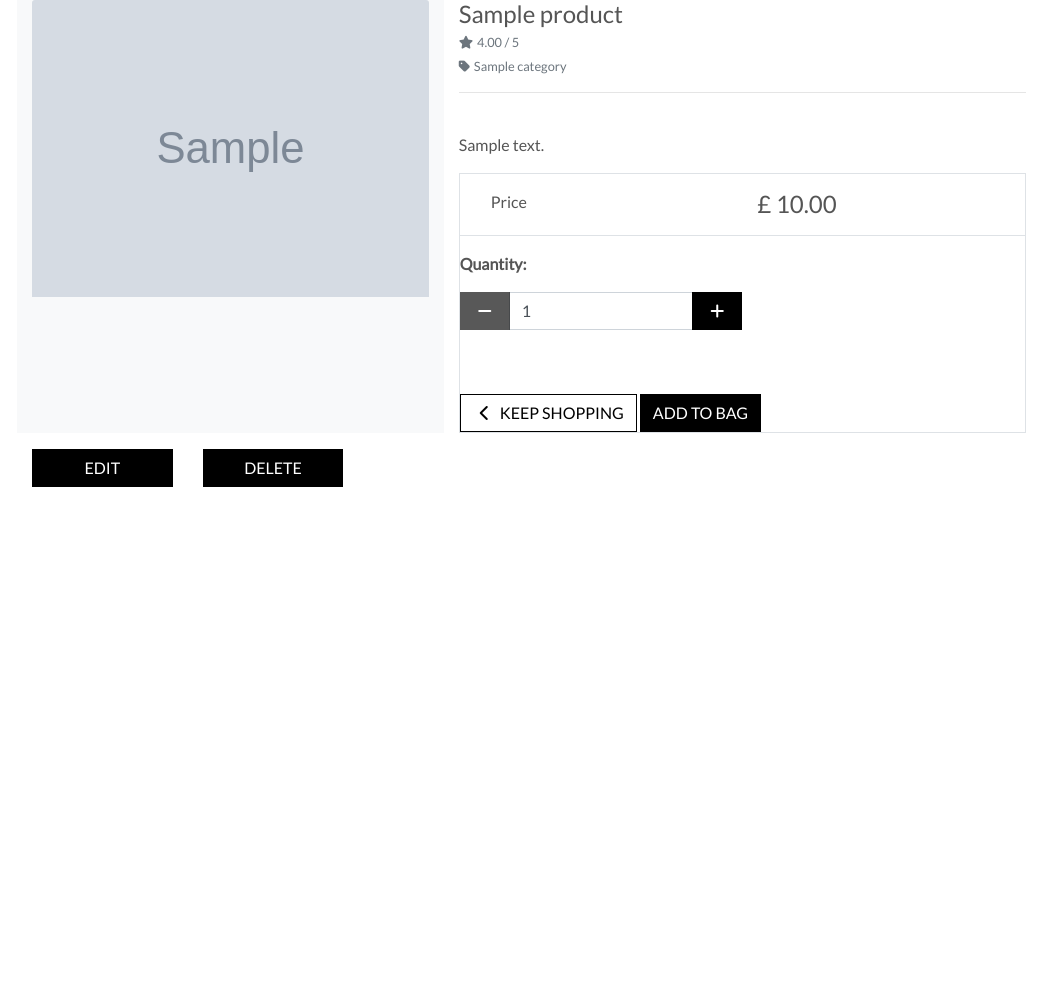
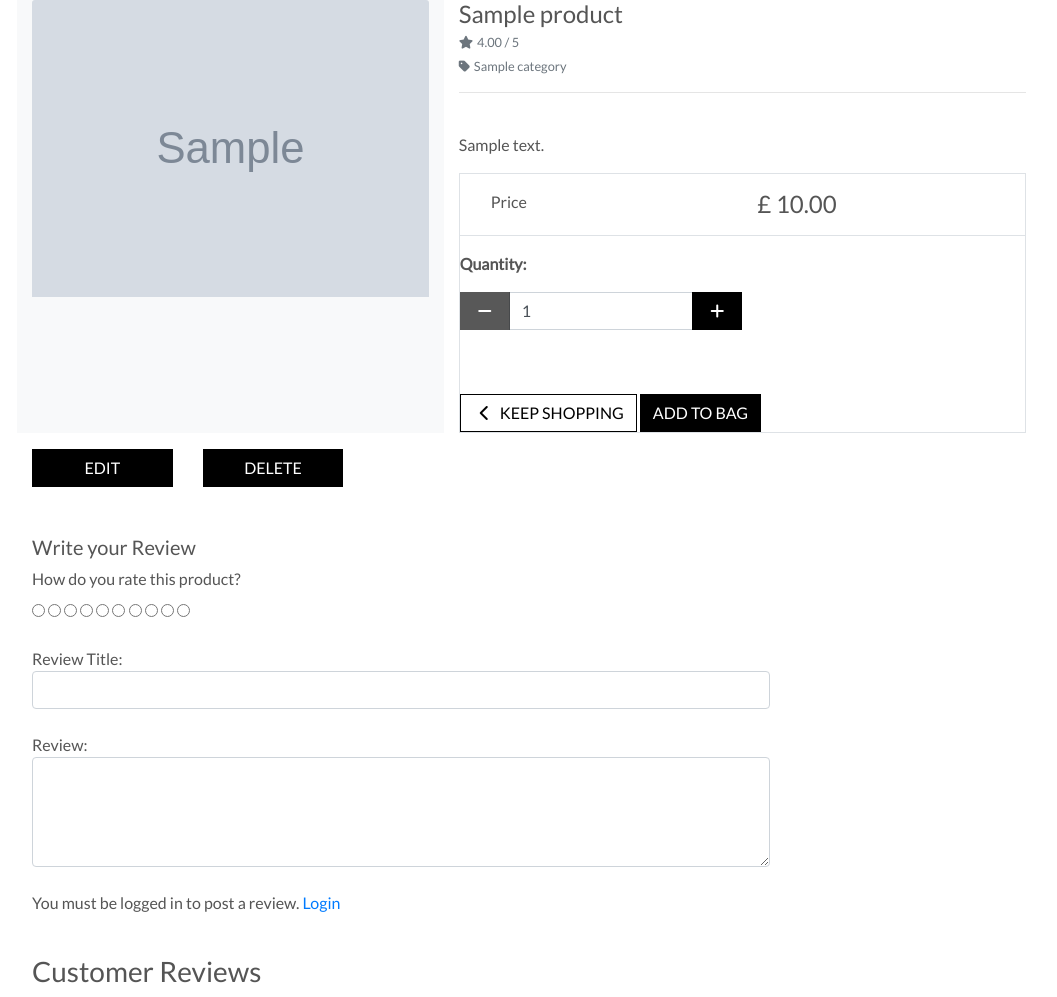
Before and after one commit to gozygreg/gregmediscrubs, a Django app: page /store/1/ in a window 1280 px wide. Shown: the part 158-1155 px from the top of the page, without its empty margins (111-1168 px from the left). Before the commit the page ends 645 px from the top, so only its background shows below. Run offline with Django 3.2, Linux system fonts and the light colour scheme; tables that the repository leaves empty hold one stand-in row (values such as "Sample post"); grey boxes marked "Sample" are stand-in pictures; some libraries are stand-ins or nearby versions.

Commit message:
Create product review form and update product detail template to add rating section

```diff
--- a/store/templates/store/product_detail.html
+++ b/store/templates/store/product_detail.html
@@ -125,6 +125,98 @@
             </div>
         </div>
         <br>
+        <div class="row">
+            <div class="col-md-9">
+
+                <form action="" method="POST">
+                    <!-- {% csrf_token %} -->
+                    <h5>Write your Review</h5>
+                    <div>
+                        <!-- Rating stars -->
+                        <label> How do you rate this product? </label>
+                        <br>
+                        <div class="rate">
+                            <input type="radio" name="rating" id="rating10" value="5" title="5"><label
+                                for="rating10"></label>
+                            <input type="radio" name="rating" id="rating9" value="4.5" title="4.5" class="half"><label
+                                for="rating9"></label>
+                            <input type="radio" name="rating" id="rating8" value="4" title="4"><label
+                                for="rating8"></label>
+                            <input type="radio" name="rating" id="rating7" value="3.5" title="3.5" class="half"><label
+                                for="rating7"></label>
+                            <input type="radio" name="rating" id="rating6" value="3" title="3"><label
+                                for="rating6"></label>
+                            <input type="radio" name="rating" id="rating5" value="2.5" title="2.5" class="half"><label
+                                for="rating5"></label>
+                            <input type="radio" name="rating" id="rating4" value="2" title="2"><label
+                                for="rating4"></label>
+                            <input type="radio" name="rating" id="rating3" value="1.5" title="1.5" class="half"><label
+                                for="rating3"></label>
+                            <input type="radio" name="rating" id="rating2" value="1" title="1"><label
+                                for="rating2"></label>
+                            <input type="radio" name="rating" id="rating1" value="0.5" title="0.5" class="half"><label
+                                for="rating1"></label>
+                        </div>
+                        <br>
+
+                        Review Title:
+                        <input type="text" class="form-control" name="subject">
+                        <br>
+                        Review:
+                        <textarea name="review" class="form-control" rows="4"></textarea>
+                        <br>
+                        <!-- {% if user.is_authenticated %}
+                        {% if order %} -->
+                        <input type="submit" class="btn btn-primary" value="Submit Review">
+                        <!-- {% else %} -->
+                        <p>You must have purchased this product to psot a review.</p>
+                        <!-- {% endif %} -->
+                        <!-- {% else %} -->
+                        <p>You must be logged in to post a review. <span><a href="">Login</a></span></p>
+                        <!-- {% endif %} -->
+                    </div>
+
+                </form>
+                <br>
+                <header class="section-heading">
+                    <h3>Customer Reviews</h3>
+                </header>
+                <!-- {% for review in reviews %} -->
+                <article class="box mb-3">
+                    <div class="icontent w-100">
+                        <img src="" class="img-xs icon rounded-circle">
+                        <div class="text">
+                            <!-- review update date -->
+                            <span class="date text-muted float-md-right"> </span>
+                            <!-- review user username -->
+                            <h6 class="mb-1"></h6>
+                            <div class="rating-star">
+                                <span>
+                                    <i class="fa fa-star{% if review.rating == 0.5 %}-half-o{% elif review.rating < 1 %}-o {% endif %}"
+                                        aria-hidden="true"></i>
+                                    <i class="fa fa-star{% if review.rating == 1.5 %}-half-o{% elif review.rating < 2 %}-o {% endif %}"
+                                        aria-hidden="true"></i>
+                                    <i class="fa fa-star{% if review.rating == 2.5 %}-half-o{% elif review.rating < 3 %}-o {% endif %}"
+                                        aria-hidden="true"></i>
+                                    <i class="fa fa-star{% if review.rating == 3.5 %}-half-o{% elif review.rating < 4 %}-o {% endif %}"
+                                        aria-hidden="true"></i>
+                                    <i class="fa fa-star{% if review.rating == 4.5 %}-half-o{% elif review.rating < 5 %}-o {% endif %}"
+                                        aria-hidden="true"></i>
+                                </span>
+                            </div>
+                        </div>
+                    </div>
+                    <div class="mt-3">
+                        <!-- review subject -->
+                        <h6 class="mb-1"></h6>
+                        <!-- review review -->
+                        <p>
+                        </p>
+                    </div>
+                </article>
+                <!-- {% endfor %} -->
+            </div>
+        </div>
 </div>
 {% endblock %}
 
--- a/templates/base.html
+++ b/templates/base.html
@@ -20,6 +20,7 @@
     <link rel="stylesheet" href="https://fonts.googleapis.com/css?family=Lato&display=swap">
     <link rel="stylesheet" href="https://cdnjs.cloudflare.com/ajax/libs/font-awesome/4.7.0/css/font-awesome.min.css">
     <link rel="stylesheet" href="{% static 'css/base.css' %}">
+    <link rel="stylesheet" href="{% static 'css/product_rating.css' %}">
 
     {% endblock %}
 
```
Also changed, not shown: store/forms.py (+7 -1 lines), static/css/product_rating.css (added).
